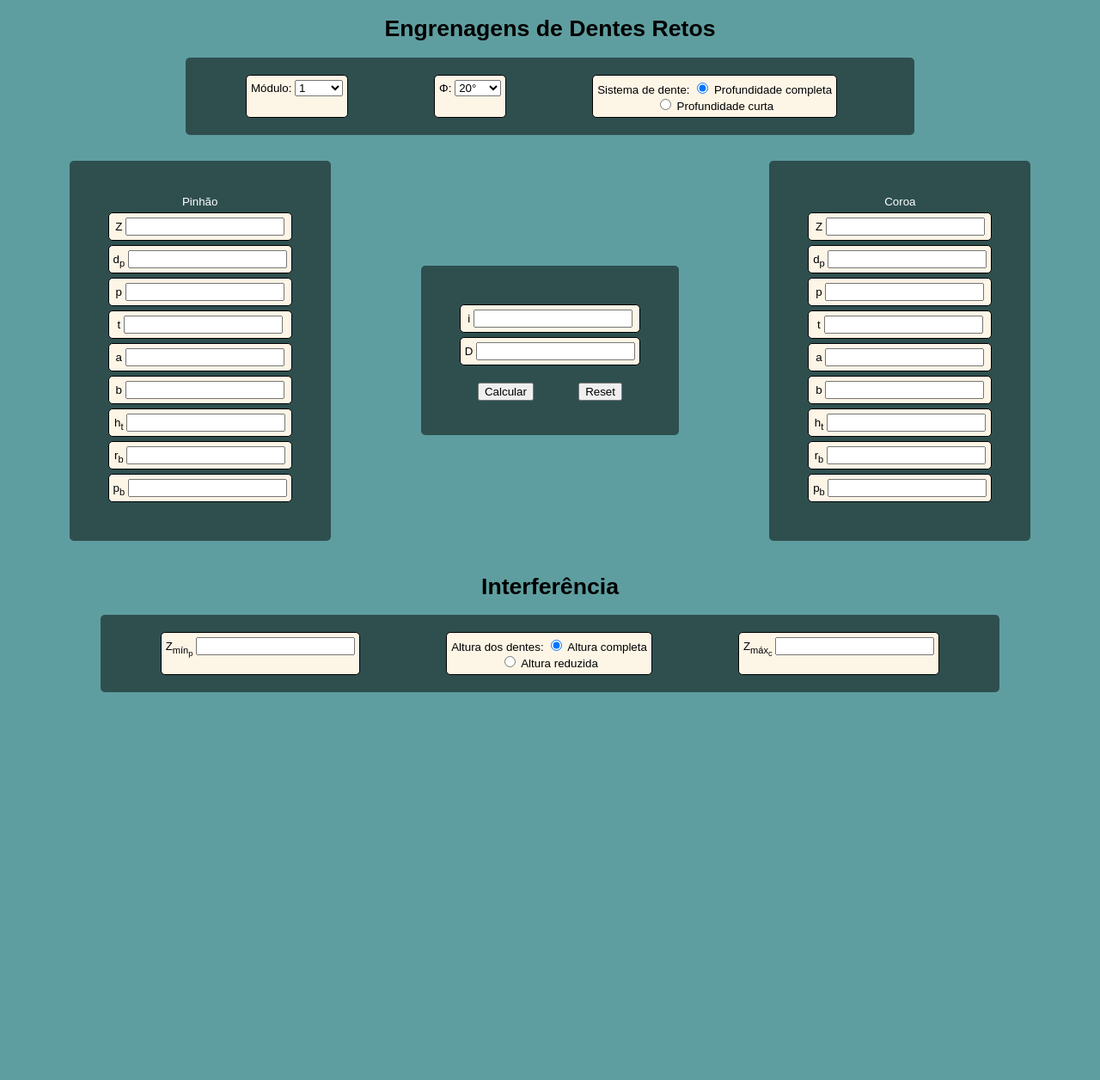
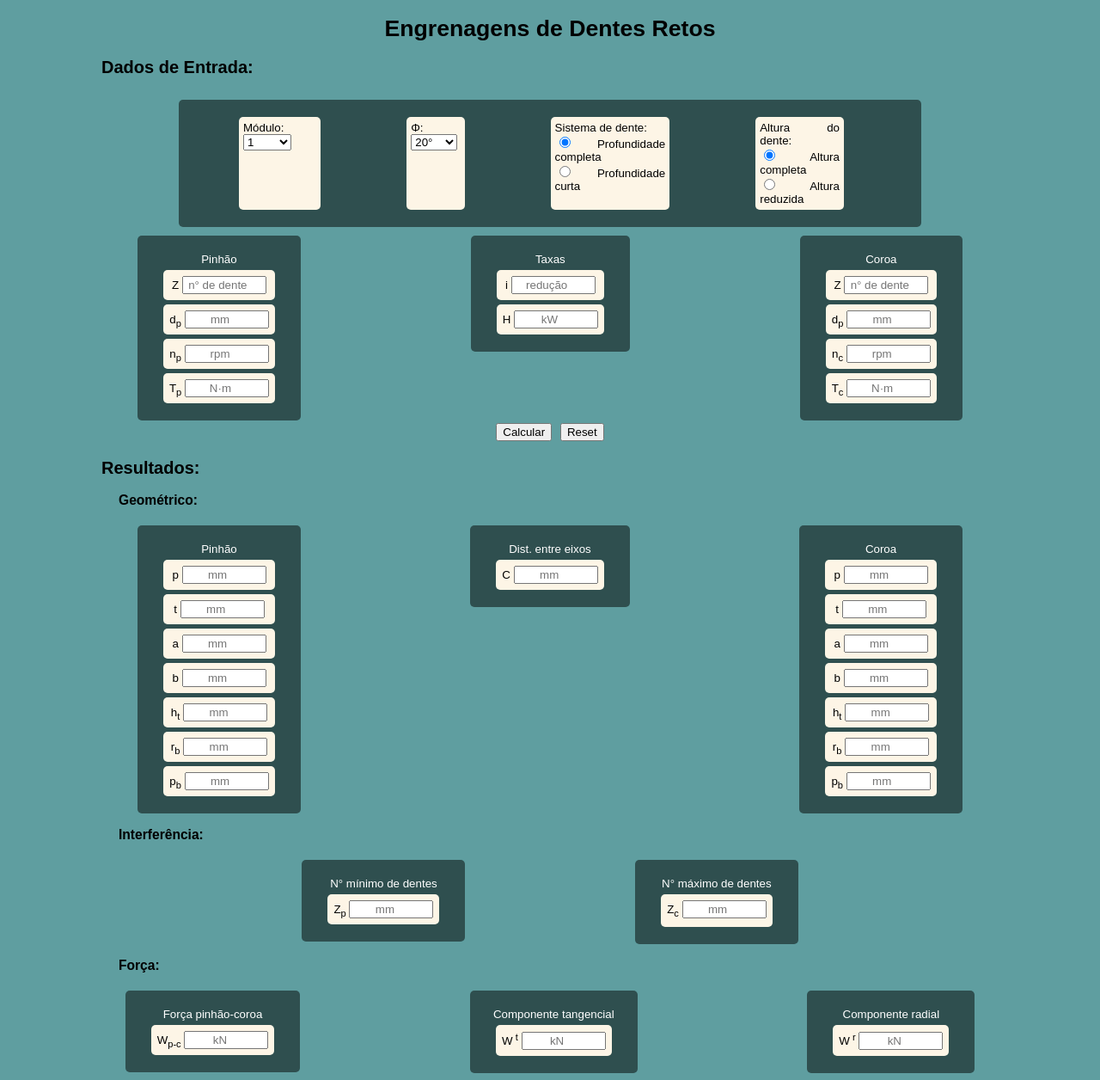
Before and after one commit to 1uci0/Tcc, a PHP site: page /tcc.html in a window 1280 px wide. Shown: the whole page at 86% size. Before the commit the page ends 805 px from the top, so only its background shows below. Run offline with PHP 8.4, Linux system fonts and the light colour scheme.

Commit message:
versão 4

```diff
--- a/tcc.css
+++ b/tcc.css
@@ -1,32 +1,113 @@
 body {
-    background:cadetblue;
+    background: cadetblue;
     color: black;
     font: normal 10pt Arial;
     text-align: center;
 }
 
-.p1 {
+.h1 {
+    color: black;
+    text-align: center;
+}
+
+.h2 {
+    color: black;
+    text-align: left;
+    margin-left: 110px;
+}
+
+.h3 {
+    color: black;
+    text-align: left;
+    margin-left: 130px;
+}
+
+.DadosdeEntrada1 {
     padding: 20px;
     border-radius: 5px;
     background-color:darkslategray;
-    margin-right: auto;
+    margin-top: 10px;
+    margin-left: 200px;
+    margin-right: 200px;
     display: inline-flex;
 }
 
-
-.parte1 {
+.BarraHorizontal1 {
     display: inline-flex;
     margin-right: 20px;
 }
 
 
-.p_i {
-    border: 1px solid black;
+.imput1 {
+    background-color:oldlace;
+    color: black;
     border-radius: 5px;
     padding: 5px;
-    background-color: oldlace;
     margin-right: 50px;
     margin-left: 50px;
+    text-align: justify;
+}
+
+.DadosdeEntrada2 {
+    color: white;
+    padding: 20px;
+    border-radius: 5px;
+    background-color:darkslategray;
+    margin-top: 10px;
+    margin-left: 97px;
+    margin-right: 97px;
+    display: inline-flex;
+}
+.entradaDigitada {
+    width: 90px;
+    text-align: center;
+}
+
+.imput2 {
+    padding: 7px;
+    background-color: oldlace;
+    color: black;
+    border-radius: 5px;
+    display: block;
+    margin-top: 5px;
+    margin-left: 10px;
+    margin-right: 10px;
+}
+
+.calcular {
+    display: inline-flexbox;
+}
+
+.button {
+    margin: 3px;
+    display: inline-flex;
+}
+
+.SaidadeDados {
+    color: white;
+    padding: 20px;
+    border-radius: 5px;
+    background-color:darkslategray;
+    margin-top: 5px;
+    margin-left: 97px;
+    margin-right: 97px;
+    display: inline-flex;
+}
+
+.output1 {
+    padding: 7px;
+    background-color: oldlace;
+    color: black;
+    border-radius: 5px;
+    display: block;
+    margin-top: 5px;
+    margin-left: 10px;
+    margin-right: 10px;
+}
+
+.resultado {
+    width: 90px;
+    text-align: center;
 }
 
 .engrenagem {
--- a/tcc.html
+++ b/tcc.html
@@ -10,12 +10,14 @@
 </head>
 <body>
     <!--Parâmetros iniciais-->
-    <h1>Engrenagens de Dentes Retos</h1>                                <!--Título da página-->
+    <h1 class="h1">Engrenagens de Dentes Retos</h1>                                <!--Título da página-->
 
-    <div class="p1">
-        <div class="parte1">
+    <h2 class="h2">Dados de Entrada:</h2>
 
-            <div class="p_i">
+    <div class="DadosdeEntrada1">
+        <div class="BarraHorizontal1">
+
+            <div class="imput1">
                 <label> Módulo:
                     <select id="M">
                         <option value="1"> 1 </option>
@@ -56,7 +58,7 @@
                 </label>
             </div>
 
-            <div class="p_i">
+            <div class="imput1">
                 <label> Φ:
                     <select id="phi">
                         <option value="20"> 20° </option>
@@ -66,185 +68,271 @@
                 </label>
             </div>
 
-            <div class="p_i">
-                <label class="sd">Sistema de dente:
-
+            <div class="imput1">
+                <label class="sd"> Sistema de dente:<br>
                     <input type="radio" name="sistema_de_dente" id="pc" value="pc" checked>
                     <label for="pc">Profundidade completa</label><br>
 
                     <input type="radio" name="sistema_de_dente" id="curta" value="curta">
                     <label for="curta">Profundidade curta</label>
-
                 </label>
             </div>
+
+            <div class="imput1">
+                <label> Altura do dente:<br>
+                    <input class="input_radio" type="radio" name="altura_do_dente" id="ac" value="1" checked>
+                    <label for="ac">Altura completa</label><br>
+
+                    <input class="input_radio" type="radio" name="altura_do_dente" id="ar" value="0.8">
+                    <label for="ar">Altura reduzida</label>
+                </label>
+            </div>
+
         </div>
     </div>
 
-    <div class="engrenagem">
+    <div class="DadosdeEntrada2">
+        <div class="BarraHorizontal2">Pinhão
 
-        <div class="col_1"> Pinhão
-            <div class="eng">
-                <label> Z
-                    <input type="number" name="z1" id="z1">
+            <div class="imput2">
+                <label>Z
+                <input class="entradaDigitada" type="number" name="z1" id="z1" min="0" placeholder="n° de dente">
                 </label>
             </div>
 
-            <div class="eng">
-                <label> d<sub>p</sub>
-                    <input type="number" name="dp1" id="dp1">
+            <div class="imput2">
+                <label>d<sub>p</sub>
+                <input class="entradaDigitada" type="number" name="dp1" id="dp1" min="0" placeholder="mm">
                 </label>
             </div>
 
-            <div class="eng">
-                <label>p</label>
-                <input type="number" name="pc1" id="pc1" readonly>
+            <div class="imput2">
+                <label>n<sub>p</sub>
+                <input class="entradaDigitada" type="number" name="np" id="np" min="0" placeholder="rpm">
+                </label>
             </div>
 
-            <div class="eng">
-                <label>t</label>
-                <input type="number" name="t1" id="t1" readonly>
-            </div>
-
-            <div class="eng">
-                <label>a</label>
-                <input type="number" name="a1" id="a1" readonly>
-            </div>
-
-            <div class="eng">
-                <label>b</label>
-                <input type="number" name="b1" id="b1" readonly>
-            </div>
-
-            <div class="eng">
-                <label>h<sub>t</sub></label>
-                <input type="number" name="ht1" id="ht1" readonly>
-            </div>
-
-            <div class="eng">
-                <label>r<sub>b</sub></label>
-                <input type="number" name="rb1" id="rb1" readonly>
-            </div>
-
-            <div class="eng">
-                <label>p<sub>b</sub></label>
-                <input type="number" name="pb1" id="pb1" readonly>
+            <div class="imput2">
+                <label>T<sub>p</sub>
+                <input class="entradaDigitada" type="number" name="Tp" id="Tp" min="0" placeholder="N·m">
+                </label>
             </div>
 
         </div>
+    </div>
 
-        <div class="col_2">
-            <div class="eng">
-                <label> i
-                    <input type="number" name="i" id="i">
+    <div class="DadosdeEntrada2">
+        <div class="BarraHorizontal2"> Taxas
+
+            <div class="imput2">
+                <label>i
+                <input class="entradaDigitada" type="number" name="i" id="i" min="0" placeholder="redução">
                 </label>
             </div>
 
-            <div class="eng">
-                <label> D
-                    <input type="number" name="D" id="D" readonly>
+            <div class="imput2">
+                <label>H<sub></sub>
+                <input class="entradaDigitada" type="number" name="H" id="H" min="0" placeholder="kW">
                 </label>
             </div>
 
-            <div class="botoes">
-                <div class="calculate">
+        </div>
+    </div>
+
+    <div class="DadosdeEntrada2">
+        <div class="BarraHorizontal2">Coroa
+
+            <div class="imput2">
+                <label>Z
+                <input class="entradaDigitada" type="number" name="z2" id="z2" min="0" placeholder="n° de dente">
+                </label>
+            </div>
+
+            <div class="imput2">
+                <label>d<sub>p</sub>
+                <input class="entradaDigitada" type="number" name="dp2" id="dp2" min="0" placeholder="mm">
+                </label>
+            </div>
+
+            <div class="imput2">
+                <label>n<sub>c</sub>
+                <input class="entradaDigitada" type="number" name="nc" id="nc" min="0" placeholder="rpm">
+                </label>
+            </div>
+
+            <div class="imput2">
+                <label>T<sub>c</sub>
+                <input class="entradaDigitada" type="number" name="Tc" id="Tc" min="0" placeholder="N·m">
+                </label>
+            </div>
+
+        </div>
+    </div>
+
+    <div class="calcular">
+        <div class="button">
             <input type="button" value="Calcular" onclick="cal()">         <!--Botão calcular-->
         </div>
 
-                <div class="calculate">
+        <div class="button">
             <input type="button" value="Reset" onclick="reset()">         <!--Botão calcular-->
         </div>
 
     </div>
 
+    <h2 class="h2">Resultados:</h2>
+    <h3 class="h3">Geométrico:</h3>
+
+    <div class="SaidadeDados">
+        <div class="BarraHorizontal2">Pinhão
+
+            <div class="output1">
+                <label>p</label>
+                <input class="resultado" type="number" name="pc1" id="pc1" placeholder="mm" readonly>
             </div>
 
-        <div class="col_3"> Coroa
-            <div class="eng">
-                <label> Z
-                    <input type="number" name="z2" id="z2">
-                </label>
+            <div class="output1">
+                <label>t</label>
+                <input class="resultado" type="number" name="t1" id="t1" placeholder="mm" readonly>
             </div>
 
-            <div class="eng">
-                <label> d<sub>p</sub>
-                    <input type="number" name="dp2" id="dp2">
-                </label>
+            <div class="output1">
+                <label>a</label>
+                <input class="resultado" type="number" name="a1" id="a1" placeholder="mm" readonly>
             </div>
 
-            <div class="eng">
-                <label>p</label>
-                <input type="number" name="pc2" id="pc2" readonly>
+            <div class="output1">
+                <label>b</label>
+                <input class="resultado" type="number" name="b1" id="b1" placeholder="mm" readonly>
             </div>
 
-            <div class="eng">
-                <label>t</label>
-                <input type="number" name="t2" id="t2" readonly>
+            <div class="output1">
+                <label>h<sub>t</sub></label>
+                <input class="resultado" type="number" name="ht1" id="ht1" placeholder="mm" readonly>
             </div>
 
-            <div class="eng">
-                <label>a</label>
-                <input type="number" name="a2" id="a2" readonly>
+            <div class="output1">
+                <label>r<sub>b</sub></label>
+                <input class="resultado" type="number" name="rb1" id="rb1" placeholder="mm" readonly>
             </div>
 
-            <div class="eng">
-                <label>b</label>
-                <input type="number" name="b2" id="b2" readonly>
-            </div>
-
-            <div class="eng">
-                <label>h<sub>t</sub></label>
-                <input type="number" name="ht2" id="ht2" readonly>
-            </div>
-
-            <div class="eng">
-                <label>r<sub>b</sub></label>
-                <input type="number" name="rb2" id="rb2" readonly>
-            </div>
-
-            <div class="eng">
+            <div class="output1">
                 <label>p<sub>b</sub></label>
-                <input type="number" name="pb2" id="pb2" readonly>
+                <input class="resultado" type="number" name="pb1" id="pb1" placeholder="mm" readonly>
             </div>
 
         </div>
-
     </div>
 
-    <h1>Interferência</h1>
+    <div class="SaidadeDados">
+        <div class="BarraHorizontal2">Dist. entre eixos
 
-    <div class="interferencia">
+            <div class="output1">
+                <label>C</label>
+                <input class="resultado" type="number" name="C" id="C" placeholder="mm" readonly>
+            </div>
 
-        <div class="p1">
-
-            <div class="interferencia_resultado">
-                <div class="p_i">
-                    <label>Z<sub>mín<sub>p</sub></label>
-                    <input type="number" name="z_min_p" id="z_min_p" readonly>
         </div>
     </div>
 
-            <div class="interferencia_input">
+    <div class="SaidadeDados">
+        <div class="BarraHorizontal2">Coroa
 
-                <label class="p_i">Altura dos dentes:
-
-                    <input class="input_radio" type="radio" name="altura_do_dente" id="ac" value="1" checked>
-                    <label for="ac">Altura completa</label><br>
-
-                    <input class="input_radio" type="radio" name="altura_do_dente" id="ar" value="0.8">
-                    <label for="ar">Altura reduzida</label>
-
-                </label>
-
+            <div class="output1">
+                <label>p</label>
+                <input class="resultado" type="number" name="pc2" id="pc2" placeholder="mm" readonly>
             </div>
 
-            <div class="interferencia_resultado"></div>
-                <div class="p_i">
-                    <label>Z<sub>máx<sub>c</sub></label>
-                    <input type="number" name="z_max_c" id="z_max_c" readonly>
+            <div class="output1">
+                <label>t</label>
+                <input class="resultado" type="number" name="t2" id="t2" placeholder="mm" readonly>
             </div>
+
+            <div class="output1">
+                <label>a</label>
+                <input class="resultado" type="number" name="a2" id="a2" placeholder="mm" readonly>
+            </div>
+
+            <div class="output1">
+                <label>b</label>
+                <input class="resultado" type="number" name="b2" id="b2" placeholder="mm" readonly>
+            </div>
+
+            <div class="output1">
+                <label>h<sub>t</sub></label>
+                <input class="resultado" type="number" name="ht2" id="ht2" placeholder="mm" readonly>
+            </div>
+
+            <div class="output1">
+                <label>r<sub>b</sub></label>
+                <input class="resultado" type="number" name="rb2" id="rb2" placeholder="mm" readonly>
+            </div>
+
+            <div class="output1">
+                <label>p<sub>b</sub></label>
+                <input class="resultado" type="number" name="pb2" id="pb2" placeholder="mm" readonly>
+            </div>
+
         </div>
     </div>
 
+    <h3 class="h3">Interferência:</h3>
+
+    <div class="SaidadeDados">
+        <div class="BarraHorizontal2"> N° mínimo de dentes
+
+            <div class="output1">
+                <label>Z<sub>p</sub></label>
+                <input class="resultado" type="number" name="z_min_p" id="z_min_p" placeholder="mm" readonly>
+            </div>
+
+        </div>
+    </div>
+
+    <div class="SaidadeDados">
+        <div class="BarraHorizontal2"> N° máximo de dentes
+
+            <div class="output1">
+                <label>Z<sub>c<sub></label>
+                <input class="resultado" type="number" name="z_max_c" id="z_max_c" placeholder="mm" readonly>
+            </div>
+
+        </div>
+    </div>
+
+    <h3 class="h3">Força:</h3>
+
+    <div class="SaidadeDados">
+        <div class="BarraHorizontal2"> Força pinhão-coroa
+
+            <div class="output1">
+                <label>W<sub>p-c</sub></label>
+                <input class="resultado" type="number" name="w" id="w" placeholder="kN" readonly>
+            </div>
+
+        </div>
+    </div>
+
+    <div class="SaidadeDados">
+        <div class="BarraHorizontal2"> Componente tangencial
+
+            <div class="output1">
+                <label>W<sup> t</sup></label>
+                <input class="resultado" type="number" name="wt" id="wt" placeholder="kN" readonly>
+            </div>
+
+        </div>
+    </div>
+
+    <div class="SaidadeDados">
+        <div class="BarraHorizontal2"> Componente radial
+
+            <div class="output1">
+                <label>W<sup> r</sup></label>
+                <input class="resultado" type="number" name="wr" id="wr" placeholder="kN" readonly>
+            </div>
+
+        </div>
     </div>
 
     <script src="tcc.js"></script>
```
Also changed, not shown: tcc.js (+153 -70 lines), tcc01.js (+1 -25 lines). Lines whose indentation alone changed are shown as unchanged.
